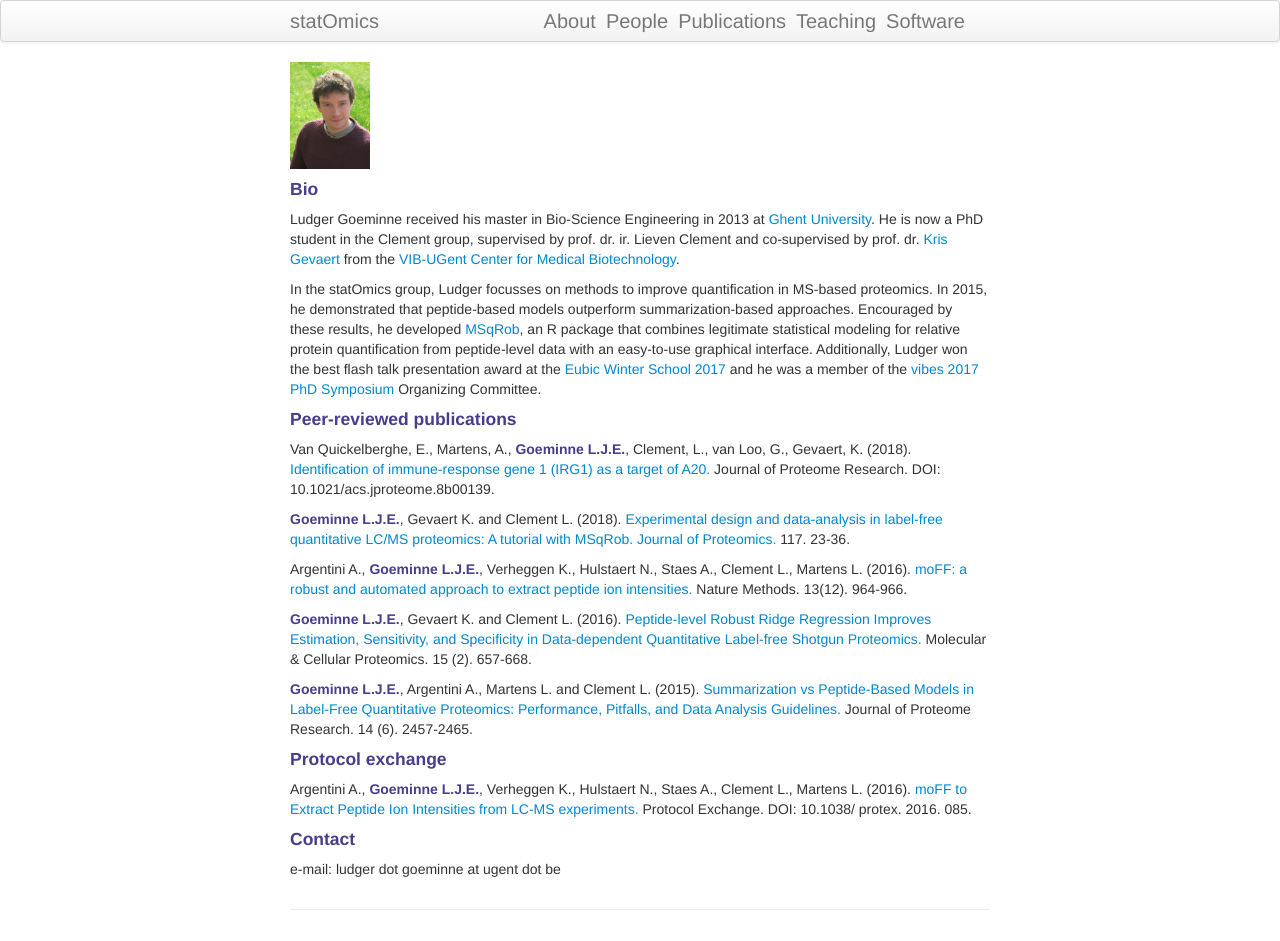
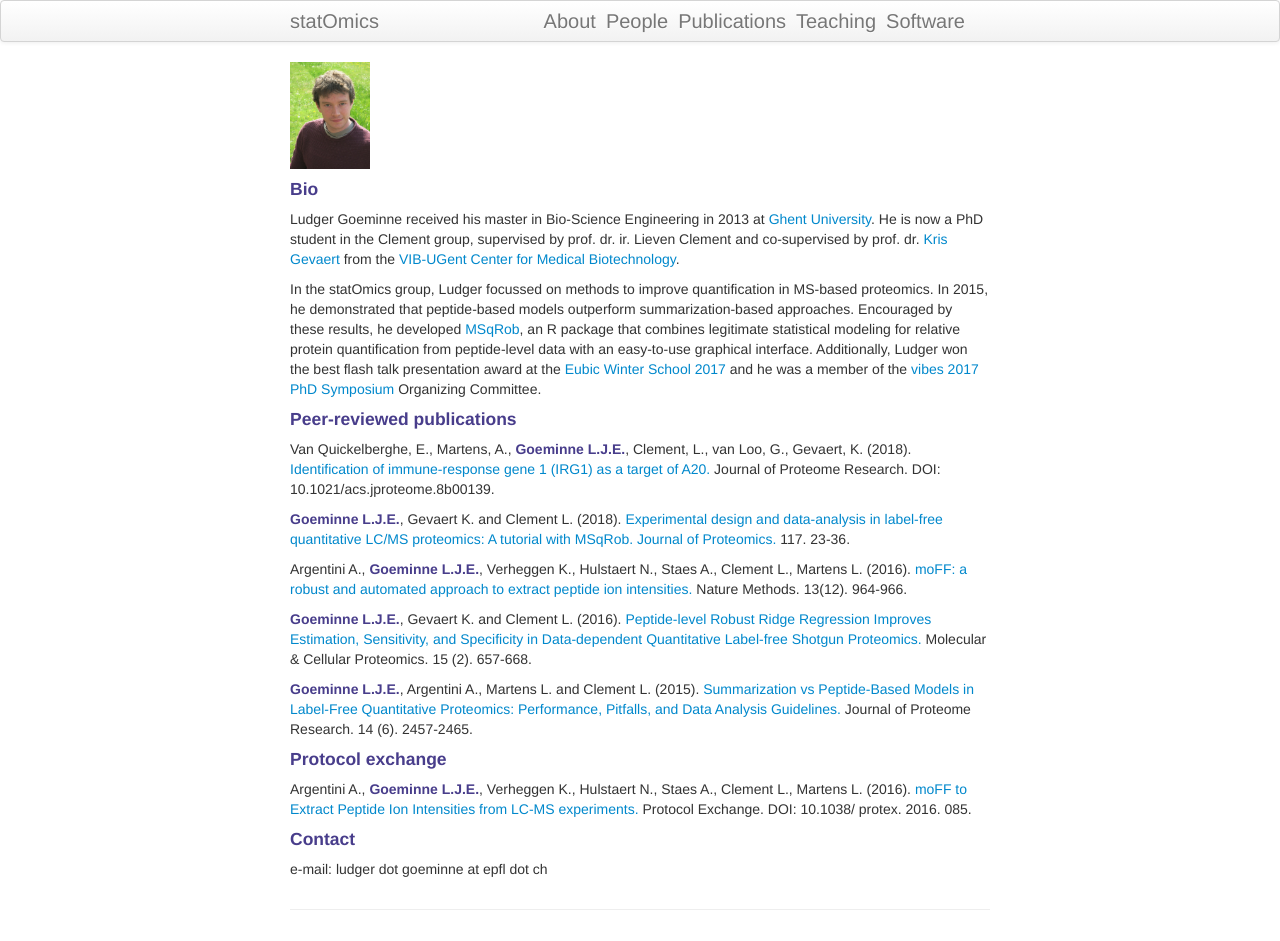
Before and after one commit to statOmics/statOmics.github.io, a Jekyll site: the page built from pages/ludger.md, in a window 1280 px wide. Built offline with Jekyll 4.4.1, drawn with Linux system fonts in a browser that asks for light colours.

Commit message:
Update ludger.md
Updated bio to the past tense and changed my e-mail address to the EPFL one.

```diff
--- a/pages/ludger.md
+++ b/pages/ludger.md
@@ -8,7 +8,7 @@
 
 Ludger Goeminne received his master in Bio-Science Engineering in 2013 at [Ghent University](https://www.ugent.be). He is now a PhD student in the Clement group, supervised by prof. dr. ir. Lieven Clement and co-supervised by prof. dr. [Kris Gevaert](http://www.vib.be/en/research/scientists/Pages/kris-gevaert-Lab.aspx) from the [VIB-UGent Center for Medical Biotechnology](http://www.vib.be/en/research/departments/Pages/VIB-UGent-Center-for-Medical-Biotechnology.aspx).
 
-In the statOmics group, Ludger focusses on methods to improve quantification in MS-based proteomics. In 2015, he demonstrated that peptide-based models outperform summarization-based approaches. Encouraged by these results, he developed [MSqRob](http://github.com/statOmics/MSqRobHurdlePaper), an R package that combines legitimate statistical modeling for relative protein quantification from peptide-level data with an easy-to-use graphical interface. Additionally, Ludger won the best flash talk presentation award at the [Eubic Winter School 2017](https://www.sciencedirect.com/science/article/pii/S1874391917301203) and he was a member of the [vibes 2017 PhD Symposium](https://vibconferences.be/event/vibes-in-biosciences) Organizing Committee.
+In the statOmics group, Ludger focussed on methods to improve quantification in MS-based proteomics. In 2015, he demonstrated that peptide-based models outperform summarization-based approaches. Encouraged by these results, he developed [MSqRob](http://github.com/statOmics/MSqRobHurdlePaper), an R package that combines legitimate statistical modeling for relative protein quantification from peptide-level data with an easy-to-use graphical interface. Additionally, Ludger won the best flash talk presentation award at the [Eubic Winter School 2017](https://www.sciencedirect.com/science/article/pii/S1874391917301203) and he was a member of the [vibes 2017 PhD Symposium](https://vibconferences.be/event/vibes-in-biosciences) Organizing Committee.
 
 #### Peer-reviewed publications
 
@@ -28,4 +28,4 @@
 
 #### Contact
 
-e-mail: ludger dot goeminne at ugent dot be
+e-mail: ludger dot goeminne at epfl dot ch
```
